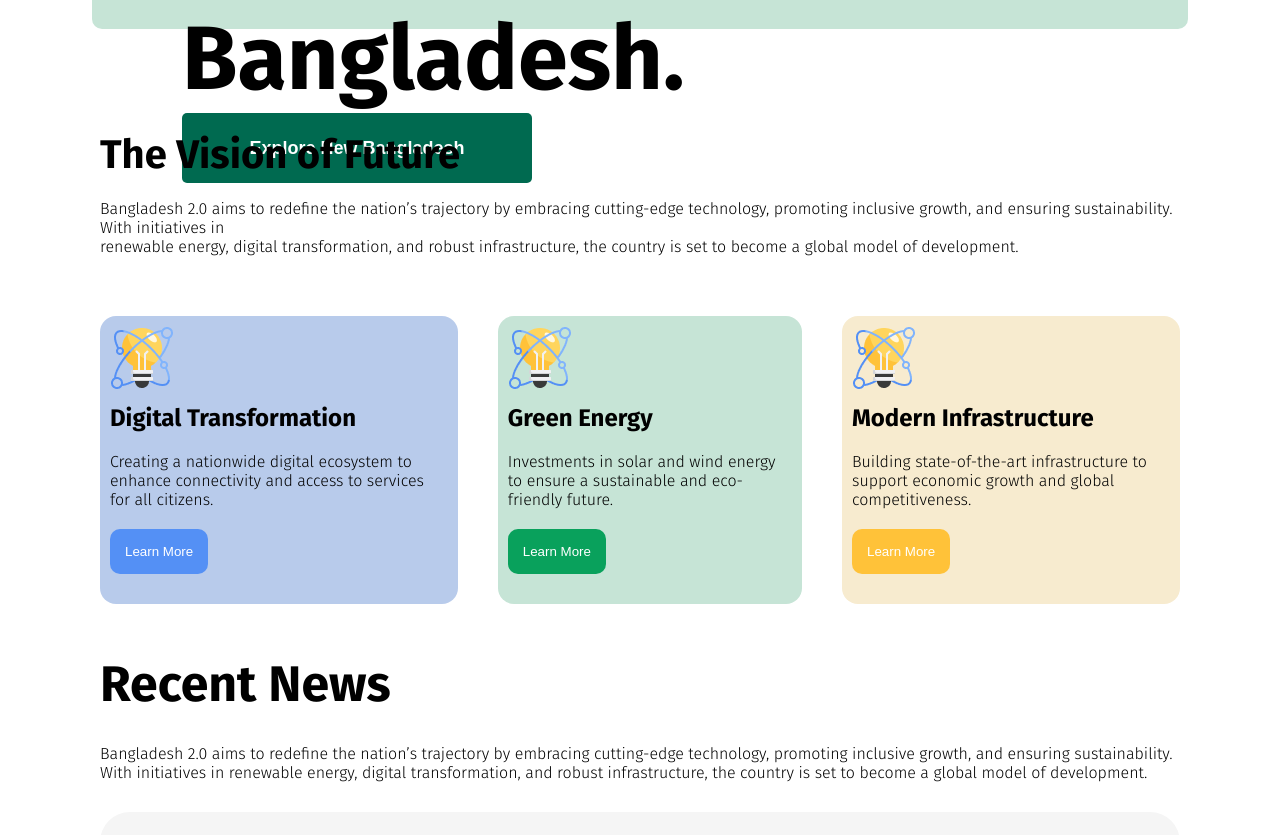
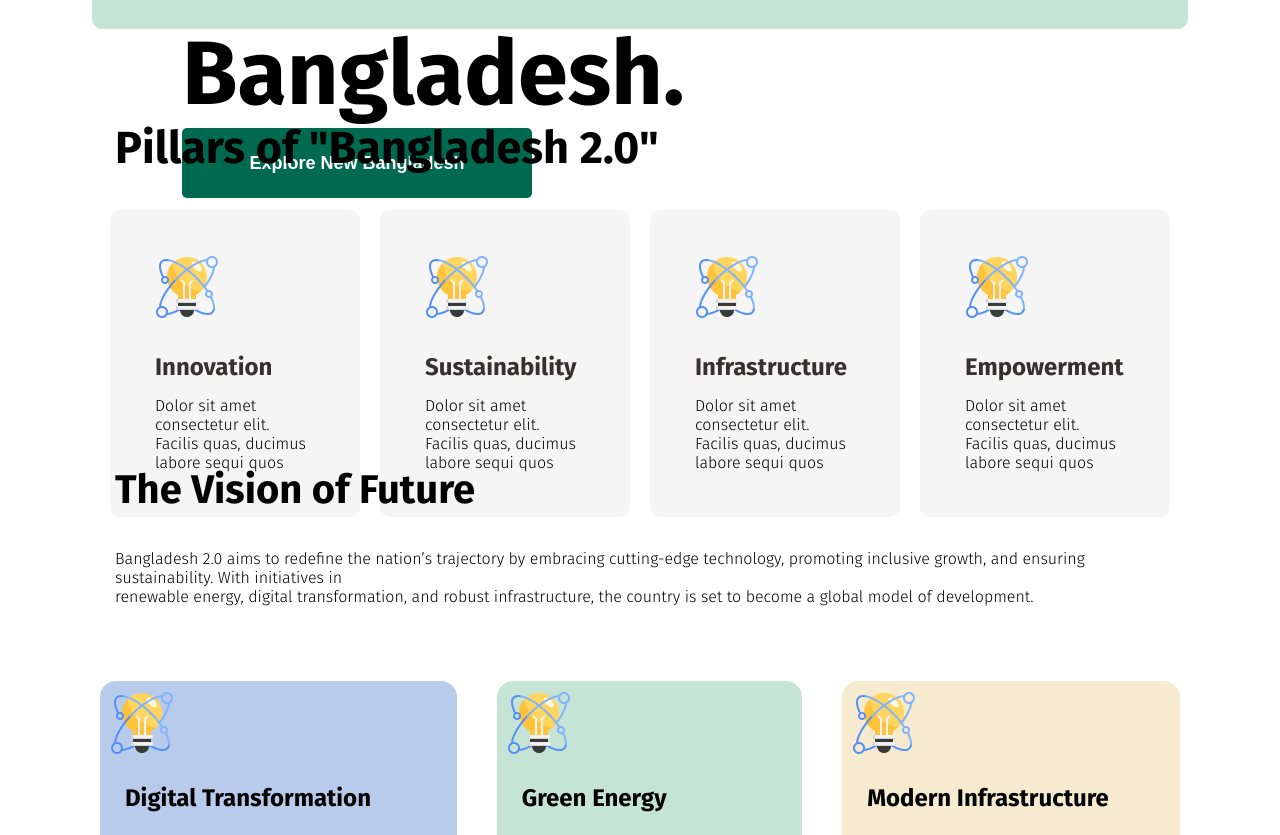
Before and after one commit to mmahadi-ahmedd/Prg-Hero-assignment-1, a plain HTML site: page index.html in a window 1280 px wide. Shown: the part 723-1558 px from the top of the page. Drawn offline with Linux system fonts and the light colour scheme.

Commit message:
added pillar card

```diff
--- a/index.html
+++ b/index.html
@@ -24,6 +24,33 @@
             </div>
             <div id="image-part">
                 <img src="/assets/hero.png" alt="">
+            </div>
+        </div>
+        <div class="pillars">
+            <div class="p-h2-part">
+                <h2>Pillars of "Bangladesh 2.0"</h2>
+            </div>
+            <div class="p-card-part">
+                <div class="p-card">
+                    <img src="/assets/card-icon.png" alt="">
+                    <h2>Innovation</h2>
+                    <p>Dolor sit amet consectetur elit. Facilis quas, ducimus labore sequi quos </p>
+                </div>
+                <div class="p-card">
+                    <img src="/assets/card-icon.png" alt="">
+                    <h2>Sustainability</h2>
+                    <p>Dolor sit amet consectetur elit. Facilis quas, ducimus labore sequi quos </p>
+                </div>
+                <div class="p-card">
+                    <img src="/assets/card-icon.png" alt="">
+                    <h2>Infrastructure</h2>
+                    <p>Dolor sit amet consectetur elit. Facilis quas, ducimus labore sequi quos </p>
+                </div>
+                <div class="p-card">
+                    <img src="/assets/card-icon.png" alt="">
+                    <h2>Empowerment</h2>
+                    <p>Dolor sit amet consectetur elit. Facilis quas, ducimus labore sequi quos </p>
+                </div>
             </div>
         </div>
         <div class="card-title">
--- a/style.css
+++ b/style.css
@@ -301,3 +301,29 @@ html,body{
     margin: 30px;
     border-radius: 8px;
 }
+.pillars{
+    height: 40%;
+    width: 100%;
+}
+.p-h2-part{
+    padding: 0px 100px;
+    font-size: 30px;
+
+}
+.p-card-part{
+    padding: 20px 100px;
+    display: flex;
+    justify-content: space-between;
+}
+.p-card{
+    padding: 30px;
+    background-color: whitesmoke;
+    margin: 0px 10px;
+    border-radius: 10px;
+}
+.p-card h2{
+    color: #363030;
+}
+.p-card img,h2,p{
+    margin: 15px;
+}
```
